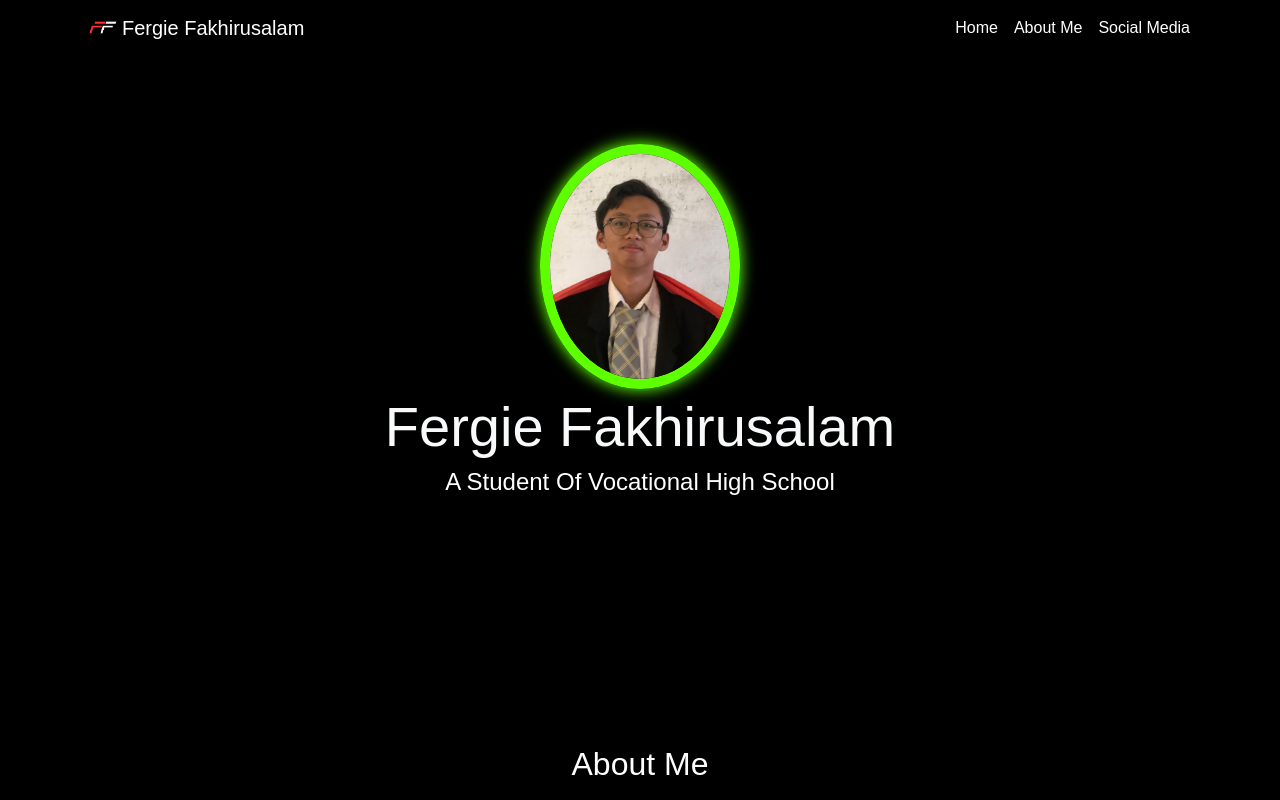
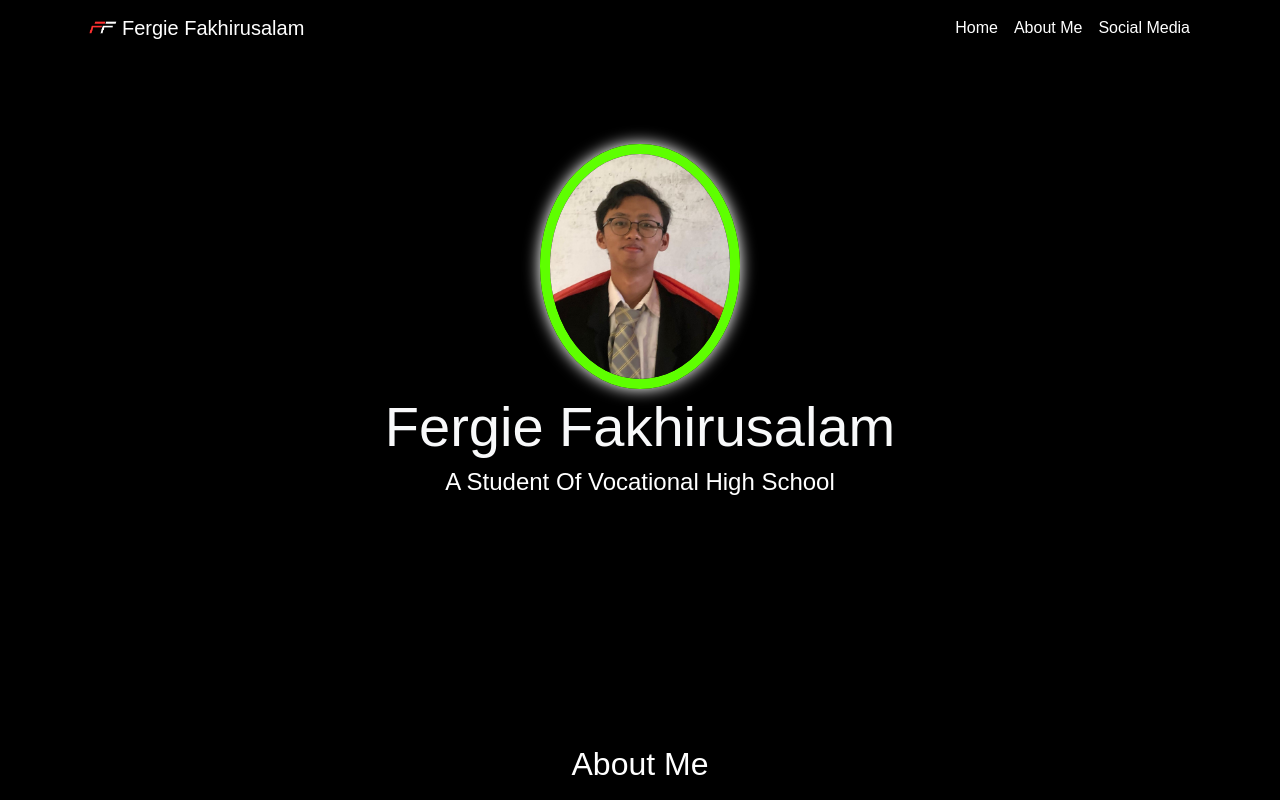
Before and after one commit to Ferginho77/PortfolioFergie, a plain HTML site: page index.html in a window 1280 px wide. Shown: the top 800 px of the page. Drawn offline with nearby package versions, Linux system fonts and the light colour scheme.

Commit message:
edit warna

```diff
--- a/index.html
+++ b/index.html
@@ -59,7 +59,7 @@
     alt="LOGO"
     width="200"
     class="rounded-circle mt-5 mb-1"
-    style="border: 10px solid #5eff00; box-shadow: 0 0 15px 1px #5eff00"
+    style="border: 10px solid #5eff00; box-shadow: 0 0 15px 1px #fff"
   />
   <h1 class="display-4 text-light">Fergie Fakhirusalam
   </h1>
```
